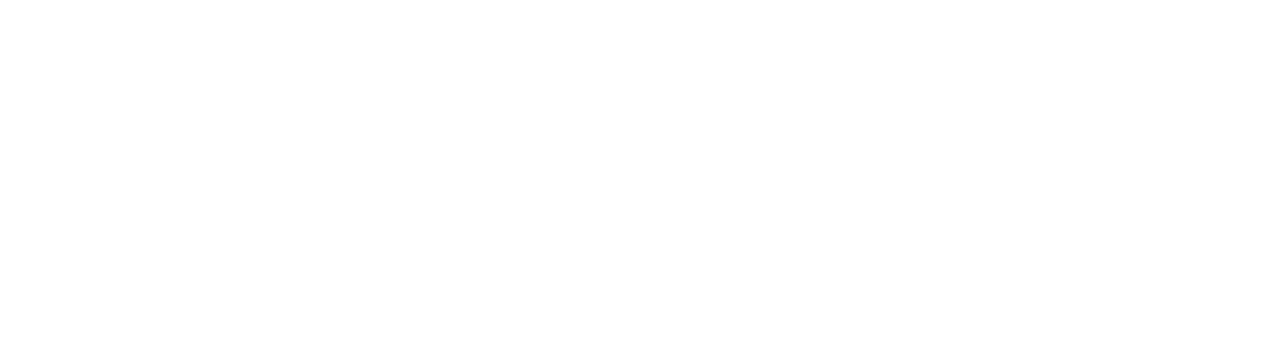
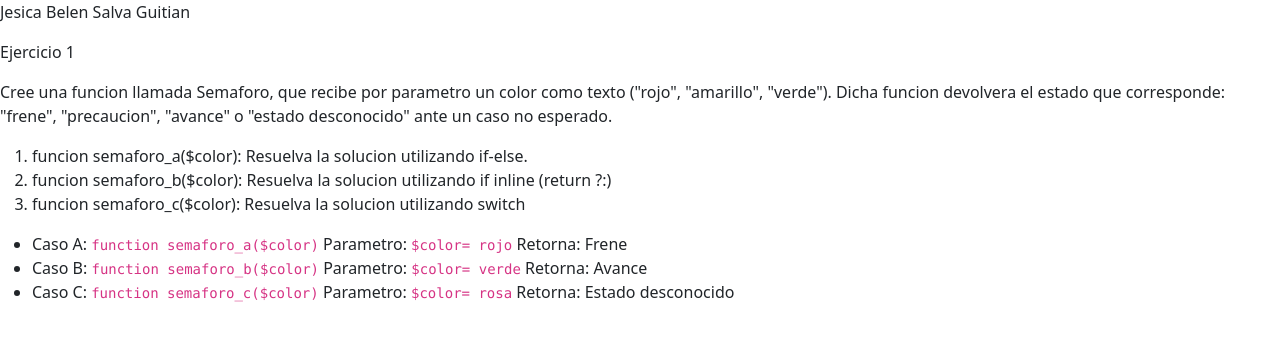
Before and after one commit to jsalvaguitian/PW2-Ejercicios-PHP, a PHP site: page / in a window 1280 px wide. Before the commit the part shown is empty. Shown: the top 341 px of the page. Run offline with PHP 8.4, Linux system fonts and the light colour scheme.

Commit message:
presentacion del ejercicio 1

```diff
--- a/Ejercicio1/ejercicio1.php
+++ b/Ejercicio1/ejercicio1.php
@@ -2,20 +2,23 @@
 function semaforo_a($color)
 {
     if ($color == "rojo") {
-        return "frene";
+        return "Frene";
 
     } else if ($color == "amarillo") {
-        return "precaucion";
+        return "Precaucion";
 
     } else if ($color == "verde") {
-        return "avance";
+        return "Avance";
+
+    } else{
+        return "Estado desconocido";
     }
 }
 
 function semaforo_b($color)
 {
 
-    return ($color == "rojo") ? 'Frene' : (($color == "amarillo") ? 'Precaucion' : (($color == "verde") ? 'Avance' : 'error 404'));
+    return ($color == "rojo") ? 'Frene' : (($color == "amarillo") ? 'Precaucion' : (($color == "verde") ? 'Avance' : 'Estado desconocido'));
 
 }
 
@@ -25,16 +28,16 @@ function semaforo_c($color)
 
     switch ($color) {
         case "rojo":
-            $estado = "frene";
+            $estado = "Frene";
             break;
         case "amarillo":
-            $estado = "precaucion";
+            $estado = "Precaucion";
             break;
         case "verde":
-            $estado = "avance";
+            $estado = "Avance";
             break;
         default:
-            $estado = "error 404";
+            $estado = "Estado desconocido";
             break;
     }
 
--- a/index.php
+++ b/index.php
@@ -10,6 +10,35 @@ require_once("./Ejercicio1/ejercicio1.php")
     <title>Document</title>
 </head>
 <body>
+<main>
+    <section>
+        <p>Jesica Belen Salva Guitian</p>
+    </section>
+    <section class="ejercicio 1">
+        <article class="titulo">
+            <p>Ejercicio 1</p>
+        </article>
 
+        <article class="enunciado">
+            <p>Cree una funcion llamada Semaforo, que recibe por parametro un color como texto ("rojo", "amarillo",
+                "verde"). Dicha funcion devolvera el estado que corresponde: "frene", "precaucion", "avance" o "estado
+                desconocido" ante un caso no esperado.</p>
+            <ol class="lista">
+                <li>funcion semaforo_a($color): Resuelva la solucion utilizando if-else.</li>
+                <li>funcion semaforo_b($color): Resuelva la solucion utilizando if inline (return ?:)</li>
+                <li>funcion semaforo_c($color): Resuelva la solucion utilizando switch</li>
+            </ol>
+        </article>
+        <article>
+            <ul>
+                <li>Caso A: <code>function semaforo_a($color)</code> Parametro: <code>$color= rojo</code> Retorna: <?php $color="rojo"; print(semaforo_a($color))?> </li>
+                <li>Caso B: <code>function semaforo_b($color)</code> Parametro: <code>$color= verde</code> Retorna: <?php $color="verde"; print(semaforo_b($color))?> </li>
+                <li>Caso C: <code>function semaforo_c($color)</code> Parametro: <code>$color= rosa</code> Retorna: <?php $color="rosa"; print(semaforo_c($color))?> </li>
+            </ul>
+        </article>
+
+
+    </section>
+</main>
 </body>
 </html>
```
